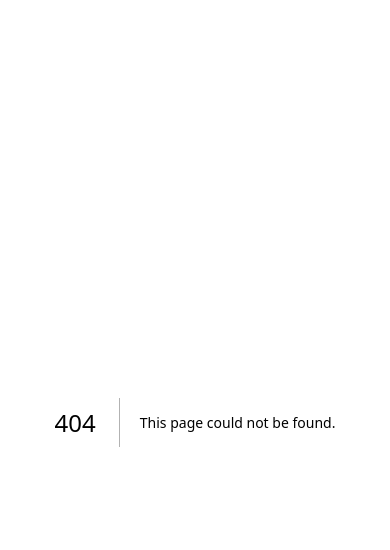
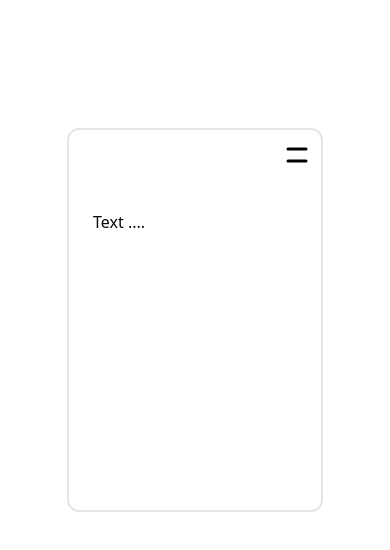
Before and after one commit to PengPeng-Qi/100-days-demo, a Next.js app: page /mobile-menu in a window 390 px wide. Before the commit this address had no page. Shown: the top 550 px of the page. Built offline with nearby package versions, Linux system fonts and the light colour scheme.

Commit message:
feat: add mobile menu

```diff
--- /dev/null
+++ b/app/(demo)/mobile-menu/components/MenuItem.tsx
@@ -0,0 +1,28 @@
+"use client";
+import { motion } from "framer-motion";
+import Link from "next/link";
+
+const variants = {
+  open: () => {
+    return {
+      x: 0,
+      opacity: 1,
+      transition: { type: "spring", damping: 15 },
+    };
+  },
+  closed: () => {
+    return {
+      x: -100,
+      opacity: 0,
+      transition: { type: "spring", duration: 0.35 },
+    };
+  },
+};
+
+export const MenuItem = ({ menu, index }: { menu: { name: string; path: string }; index: number }) => {
+  return (
+    <motion.li variants={variants} className="relative mb-4 w-2/3 cursor-pointer" custom={index}>
+      <Link href={menu.path}>{menu.name}</Link>
+    </motion.li>
+  );
+};
--- /dev/null
+++ b/app/(demo)/mobile-menu/components/MenuToggle.tsx
@@ -0,0 +1,39 @@
+"use client";
+import { motion } from "framer-motion";
+import { useTheme } from "next-themes";
+import * as React from "react";
+
+interface MenuToggleProps {
+  toggle: () => void; // `toggle` 是一个不接受参数并且不返回任何值的函数
+}
+
+export const MenuToggle: React.FC<MenuToggleProps> = ({ toggle }) => {
+  const theme = useTheme().resolvedTheme;
+
+  return (
+    <button onClick={toggle} className="absolute right-4 top-4">
+      <svg width="23" height="23" viewBox="0 0 23 23">
+        <motion.path
+          fill="transparent"
+          strokeWidth="3"
+          strokeLinecap="round"
+          stroke={theme === "dark" ? "white" : "black"}
+          variants={{
+            closed: { d: "M 2 3 L 20 3" },
+            open: { d: "M 3 16.5 L 17 2.5" },
+          }}
+        />
+        <motion.path
+          fill="transparent"
+          strokeWidth="3"
+          strokeLinecap="round"
+          stroke={theme === "dark" ? "white" : "black"}
+          variants={{
+            closed: { d: "M 2 15 L 20 15" },
+            open: { d: "M 3 2.5 L 17 16.346" },
+          }}
+        />
+      </svg>
+    </button>
+  );
+};
--- /dev/null
+++ b/app/(demo)/mobile-menu/components/Navigation.tsx
@@ -0,0 +1,36 @@
+"use client";
+import { motion } from "framer-motion";
+import { MenuItem } from "./MenuItem";
+
+const variants = {
+  open: {
+    /**
+     * delayChildren: 子动画开始的延迟时间
+     * staggerChildren: 子动画错开的时间
+     * staggerDirection: 错开子动画的方向
+     */
+    transition: { staggerChildren: 0.1, delayChildren: 0.05 },
+  },
+  closed: {
+    transition: { staggerChildren: 0.05, staggerDirection: 1 },
+  },
+};
+
+export const Navigation = () => {
+  const menus = [
+    { name: "logo demo", path: "/logo" },
+    { name: "menu2", path: "/mobile-menu" },
+    { name: "menu3", path: "/mobile-menu" },
+    { name: "menu4", path: "/mobile-menu" },
+  ];
+
+  return (
+    <motion.ul variants={variants}>
+      <div className="flex h-96 w-full flex-col justify-center pl-6">
+        {menus.map((menu, index) => (
+          <MenuItem key={menu.name} menu={menu} index={index} />
+        ))}
+      </div>
+    </motion.ul>
+  );
+};
--- /dev/null
+++ b/app/(demo)/mobile-menu/layout.tsx
@@ -0,0 +1,11 @@
+import { Metadata } from "next";
+
+export const metadata: Metadata = {
+  title: "mobile menu",
+  description: "移动端菜单",
+  keywords: ["demos", "css demos", "mobile", "menu"],
+};
+
+export default function Layout({ children }: Readonly<{ children: React.ReactNode }>) {
+  return <div className="flex justify-center">{children}</div>;
+}
--- /dev/null
+++ b/app/(demo)/mobile-menu/page.tsx
@@ -0,0 +1,44 @@
+"use client";
+import { motion, useCycle } from "framer-motion";
+import { MenuToggle } from "./components/MenuToggle";
+import { Navigation } from "./components/Navigation";
+
+const sidebar = {
+  open: {
+    opacity: 1,
+    transition: {
+      x: 0,
+      opacity: { duration: 0.3 },
+    },
+  },
+  closed: {
+    opacity: 0,
+    transition: {
+      x: -50,
+      opacity: { duration: 0.15 },
+    },
+  },
+};
+
+export default function Page() {
+  const [isOpen, toggleOpen] = useCycle(false, true);
+
+  return (
+    <div className="mt-32 h-96 w-64 rounded-xl border-2">
+      <div className="absolute h-96 w-64">
+        <motion.nav initial={false} animate={isOpen ? "open" : "closed"} className="h-full">
+          <motion.div
+            className="absolute left-0 top-0 h-full w-full rounded-xl backdrop-blur-sm"
+            variants={sidebar}
+            onClick={() => toggleOpen(0)}
+          ></motion.div>
+
+          <Navigation />
+          <MenuToggle toggle={() => toggleOpen()} />
+        </motion.nav>
+      </div>
+
+      <div className="mt-14 p-6">Text ....</div>
+    </div>
+  );
+}
--- a/app/page.tsx
+++ b/app/page.tsx
@@ -9,6 +9,9 @@ export default function Home() {
       <div className="text mt-9">
         <Button variant="link" className="pl-0">
           <Link href="/logo">Logo 动画</Link>
+        </Button>
+        <Button variant="link" className="pl-0">
+          <Link href="/mobile-menu">移动端菜单</Link>
         </Button>
         {/* <Button variant="link">
           <Link href="/dark">dark mode switch</Link>
```
Also changed, not shown: 1 other file (tests, documents, lock files or other folders).
